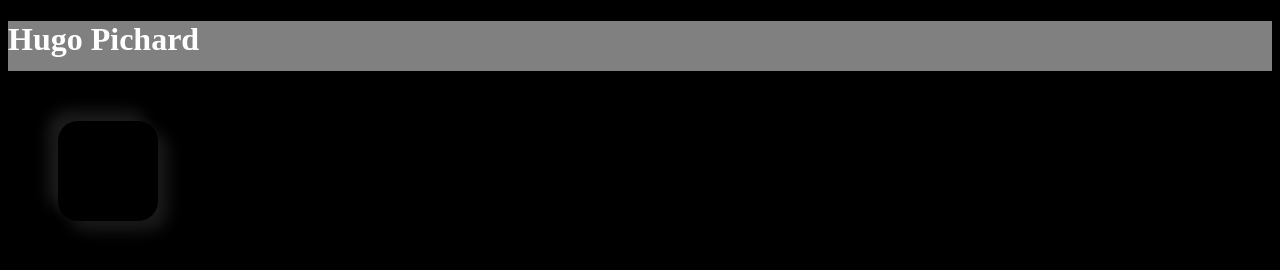
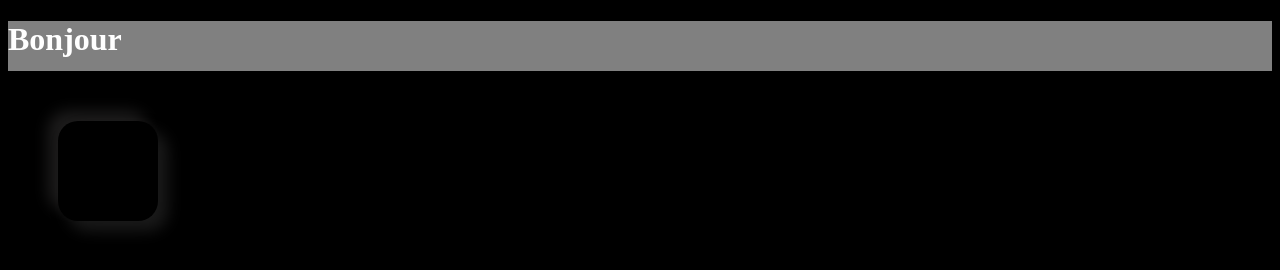
Before and after one commit to hugopichard/B3-2020-2021-CSS-learning-css, a plain HTML site: page index.html in a window 1280 px wide. Drawn offline with Linux system fonts and the light colour scheme.

Commit message:
commit 05/01

```diff
--- a/index.html
+++ b/index.html
@@ -1,5 +1,6 @@
 <!DOCTYPE html>
 <html lang="en" dir="ltr">
+
 
 <head>
   <meta charset="utf-8">
@@ -9,11 +10,12 @@
 </head>
     <body class="layout">
       <header>
-    <h1>Hugo Pichard</h1>
+        <h1>Bonjour</h1>
       </header>
         <div class="btn">
 
         </div>
     </body>
 
+
 </html>
```
Lines whose indentation alone changed are shown as unchanged.
